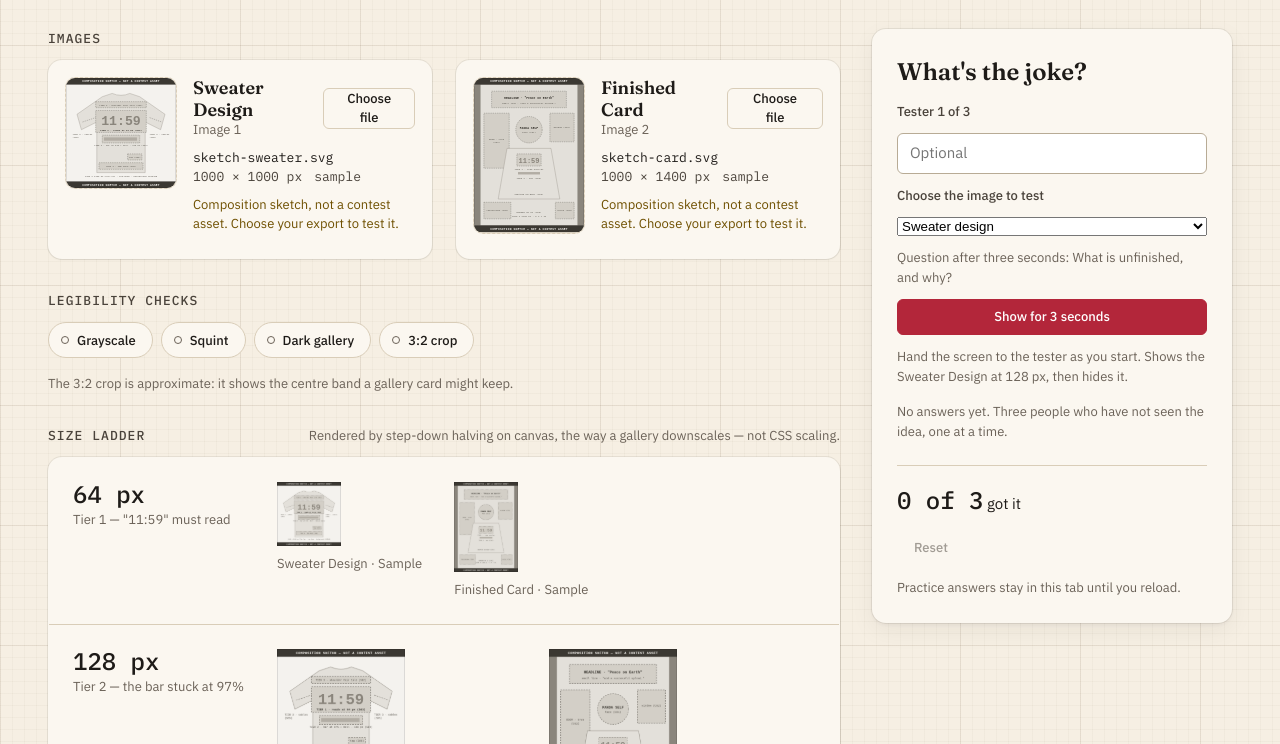
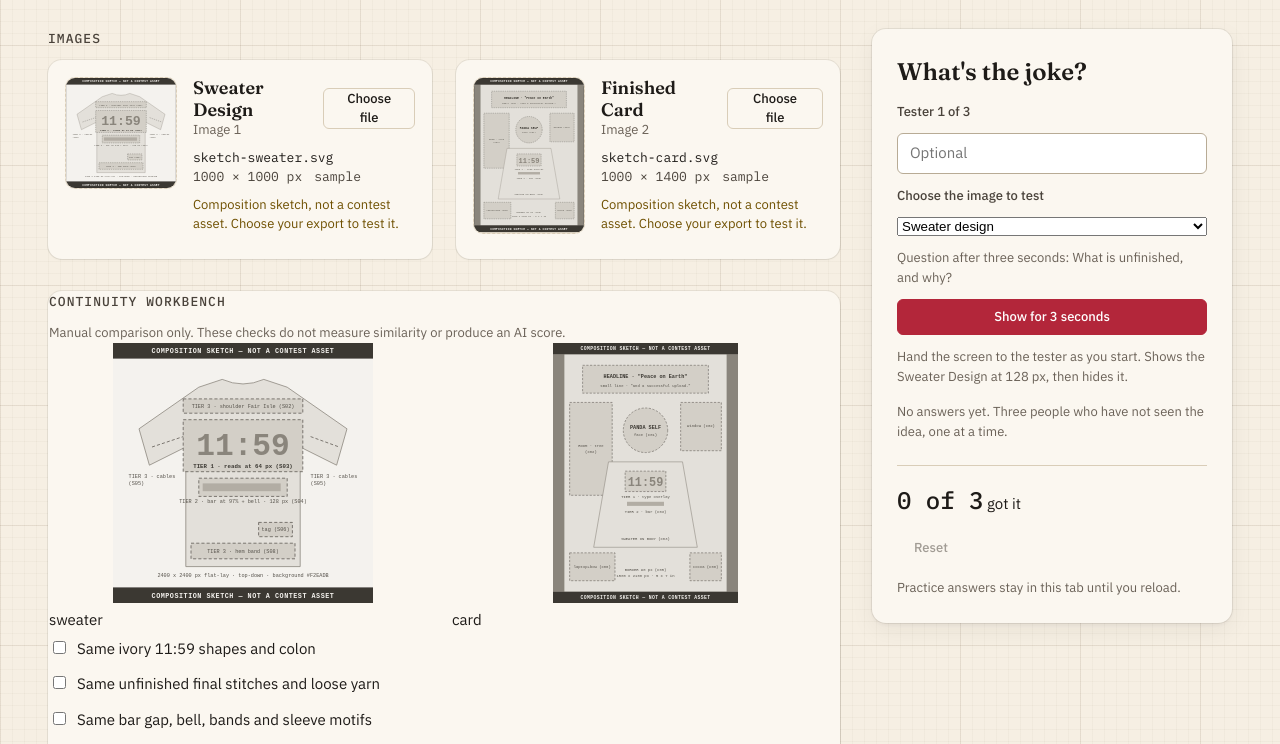
Before and after one commit to RealCloudyPanda/Deck-the-Pixels-Hackathon, a website built with Vite: page tools/thumbnail-test/index.html in a window 1280 px wide. Shown: the part 195-939 px from the top of the page. Built offline with nearby package versions, Linux system fonts and the light colour scheme.

Commit message:
Add a manual side-by-side sweater continuity workbench

```diff
--- a/tools/thumbnail-test/index.html
+++ b/tools/thumbnail-test/index.html
@@ -35,6 +35,8 @@
           <div class="intake__slots" id="intake-slots"></div>
         </section>
 
+        <section id="continuity" class="panel panel-body"></section>
+
         <section class="checks" aria-labelledby="checks-h">
           <h2 id="checks-h" class="section-h">Legibility checks</h2>
           <div class="checks__bar" id="checks-bar"></div>
--- a/tools/thumbnail-test/src/main.ts
+++ b/tools/thumbnail-test/src/main.ts
@@ -1,3 +1,4 @@
+import { mountContinuity } from './ui/continuity';
 import '@fontsource/fraunces/600.css';
 import '@fontsource/ibm-plex-sans/400.css';
 import '@fontsource/ibm-plex-sans/500.css';
@@ -32,3 +33,5 @@ mountLadder(byId('ladder-rows'));
 mountTally(byId('tally-body'), announce);
 mountBudget(byId('budget-slot'), announce);
 mountSample(byId<HTMLInputElement>('sample-toggle'), byId('sample-ribbon'), announce);
+
+mountContinuity(byId('continuity'));
--- a/tools/thumbnail-test/src/styles.css
+++ b/tools/thumbnail-test/src/styles.css
@@ -955,3 +955,8 @@ h1 {
     flex-wrap: wrap;
   }
 }
+
+.continuity-pair { display: grid; grid-template-columns: 1fr 1fr; gap: 1rem; }
+.continuity-pair figure { margin: 0; min-width: 0; }
+.continuity-pair img { width: 100%; max-height: 260px; object-fit: contain; }
+.continuity-check { display: flex; align-items: baseline; gap: .5rem; padding: .4rem 0; }
--- /dev/null
+++ b/tools/thumbnail-test/src/ui/continuity.ts
@@ -0,0 +1,23 @@
+import { h } from './dom';
+import { getState, subscribe, visibleImages } from './store';
+
+export function mountContinuity(root: HTMLElement): void {
+  let last = '';
+  const checks = ['Same ivory 11:59 shapes and colon', 'Same unfinished final stitches and loose yarn', 'Same bar gap, bell, bands and sleeve motifs', 'Chest survives folds without changing the joke'];
+  function render(): void {
+    const state = getState();
+    const { sweater, card } = visibleImages(state);
+    const key = [state.sample, sweater?.url, card?.url].join(':');
+    if (key === last) return;
+    last = key;
+    root.replaceChildren(
+      h('h2', { class: 'section-h' }, 'Continuity workbench'),
+      h('p', { class: 'hint' }, 'Manual comparison only. These checks do not measure similarity or produce an AI score.'),
+      h('div', { class: 'continuity-pair' }, ...[sweater, card].map((image) => image ? h('figure', {}, h('img', { src: image.url, alt: `${image.kind}: ${image.name}` }), h('figcaption', {}, image.kind)) : h('p', {}, 'Load both images to compare.'))),
+      ...checks.map((text, i) => h('label', { class: 'continuity-check', for: `continuity-${i}` }, h('input', { type: 'checkbox', id: `continuity-${i}` }), text)),
+      h('p', { class: 'hint' }, state.sample ? 'Sketch rehearsal only; actual exports have not been reviewed.' : 'Checklist resets when either image changes. Check the real exports side by side at full size too.'),
+    );
+  }
+  subscribe(render);
+  render();
+}
```
